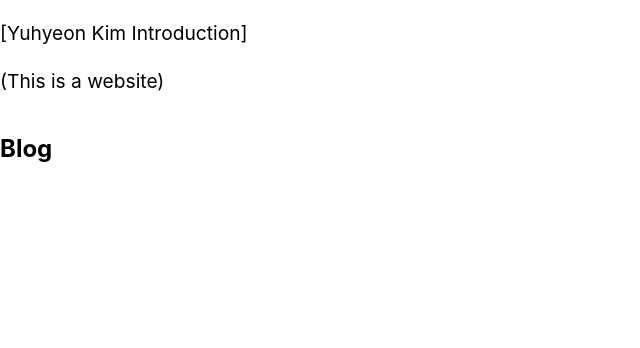
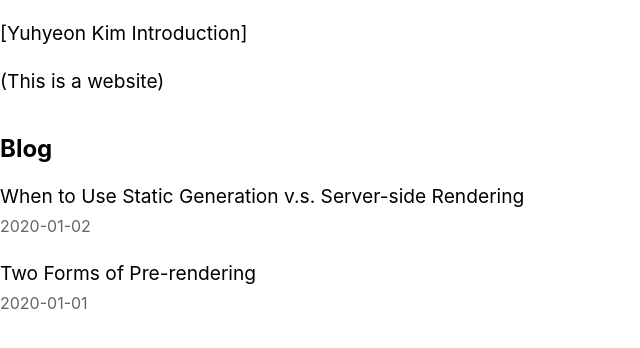
Before and after one commit to Yuhyeon0516/nextjs-blog-app, a Next.js app: page / in a window 1280 px wide. Shown: the top 348 px of the page, without its empty margins (0-640 px from the left). Built offline with nearby package versions, Linux system fonts and the light colour scheme.

Commit message:
Home Page에서 Post Data를 불러와 Home에 출력

```diff
--- a/pages/index.tsx
+++ b/pages/index.tsx
@@ -1,9 +1,18 @@
-import type { NextPage } from "next";
+import type { GetStaticProps, NextPage } from "next";
 import Head from "next/head";
 import Image from "next/image";
 import homeStyles from "../styles/Home.module.css";
+import { getSortedPostsData } from "../lib/post";
 
-const Home: NextPage = () => {
+const Home = ({
+  allPostsData,
+}: {
+  allPostsData: {
+    date: string;
+    title: string;
+    id: string;
+  }[];
+}) => {
   return (
     <div>
       <Head>
@@ -16,10 +25,27 @@
       </section>
       <section className={`${homeStyles.headingMd} ${homeStyles.padding1px}`}>
         <h2 className={homeStyles.headingLg}>Blog</h2>
-        <ul className={homeStyles.list}></ul>
+        <ul className={homeStyles.list}>
+          {allPostsData.map(({ id, title, date }) => (
+            <li className={homeStyles.listItem} key={id}>
+              <a>{title}</a>
+              <br />
+              <small className={homeStyles.lightText}>{date}</small>
+            </li>
+          ))}
+        </ul>
       </section>
     </div>
   );
 };
 
 export default Home;
+
+export const getStaticProps: GetStaticProps = async () => {
+  const allPostsData = getSortedPostsData();
+  return {
+    props: {
+      allPostsData,
+    },
+  };
+};
--- a/styles/Home.module.css
+++ b/styles/Home.module.css
@@ -18,3 +18,10 @@
   padding: 0;
   margin: 0;
 }
+
+.listItem {
+  margin: 0 0 1.25rem;
+}
+.lightText {
+  color: #666;
+}
```
